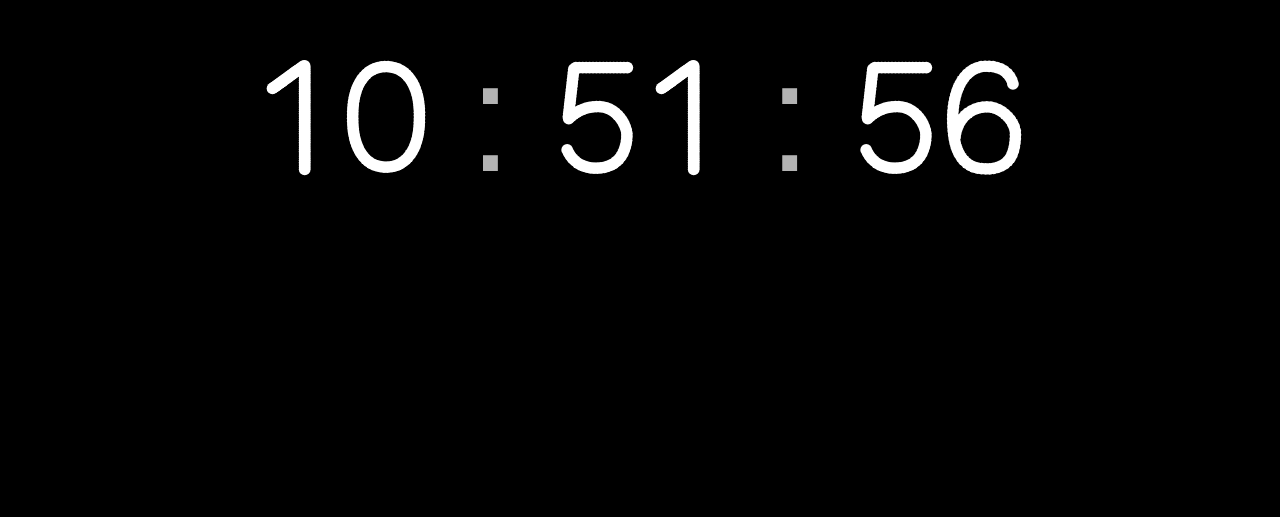
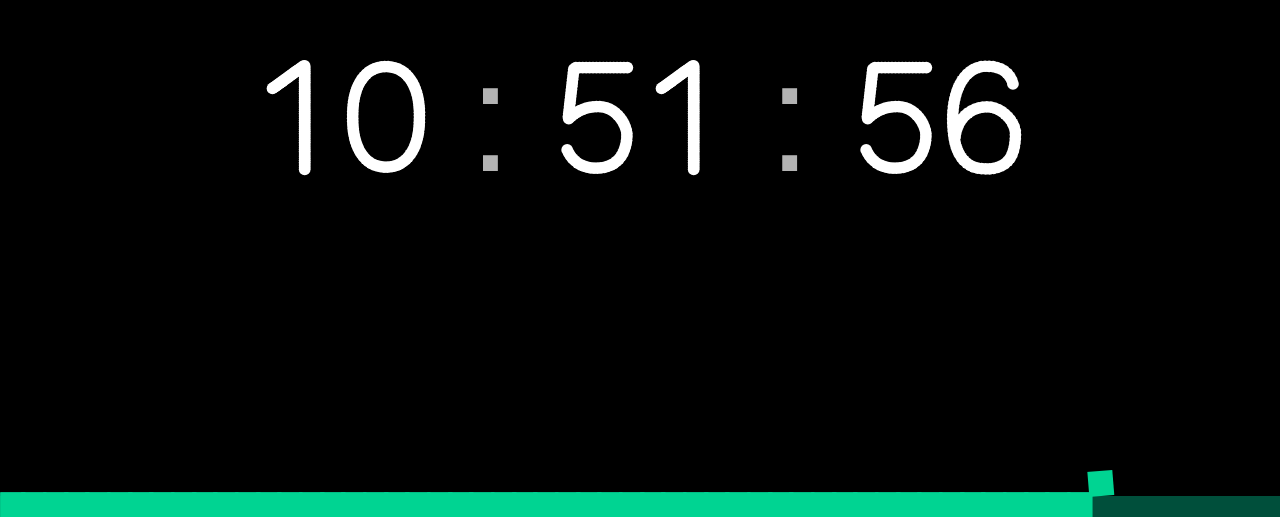
Before and after one commit to mohitvirli/focus-clock, a Next.js app: page / in a window 1280 px wide. Shown: the part 283-800 px from the top of the page. Built offline with nearby package versions, Linux system fonts and the light colour scheme.

Commit message:
Added progress bar

```diff
--- /dev/null
+++ b/app/components/Progress.tsx
@@ -0,0 +1,67 @@
+'use client';
+
+import { useAnimate } from "framer-motion";
+import { useEffect, useState } from "react";
+
+export const Progress = () => {
+  const divs = new Array(60).fill(null);
+  const [scope, animate] = useAnimate()
+  const [width, setWidth] = useState(0);
+
+  useEffect(() => {
+    const handleResize = () => {
+      const newWidth = (window.innerWidth ?? 0) / divs.length;
+      setWidth(newWidth);
+    };
+    window.addEventListener("resize", handleResize);
+    handleResize();
+    return () => window.removeEventListener("resize", handleResize)
+  }, []);
+
+  useEffect(() => {
+    if (!scope.current) return;
+
+    [...scope.current.children].slice(0, new Date().getMinutes()).forEach((child, index) => {
+      animate(child, {
+        bottom: 0,
+        opacity: 1,
+        rotate: '180deg',
+      }, { duration: 1, delay: index * 0.03, ease: "easeInOut" });
+    });
+
+    const interval = setInterval(() => {
+      const now = new Date();
+      const seconds = now.getSeconds();
+      const minutes = now.getMinutes();
+      const progress = seconds / 59;
+      animate(scope.current.children[minutes], {
+        bottom: 400 * (1 - progress),
+        opacity: 0.2 + seconds / 50,
+        rotate: `${progress*90}deg`,
+      }, { duration: 1 });
+
+    }, 1000);
+
+    return () => clearInterval(interval);
+  }, []);
+
+  return (
+    <div className="w-full flex fixed bottom-0 bg-emerald-900" style={{ height: `${width}px`}}ref={scope}>
+      {divs.map((_, index) => (
+        <div
+          key={index}
+          className="bg-emerald-400 border-emerald-400 border-2"
+          style={{
+            position: 'absolute',
+            width: `${width}px`,
+            height: `${width}px`,
+            bottom: '400px',
+            opacity: 0,
+            boxSizing: 'content-box',
+            left: `${index * width}px`,
+          }}
+        />
+      ))}
+    </div>
+  )
+}
--- a/app/page.tsx
+++ b/app/page.tsx
@@ -1,9 +1,11 @@
+import { Progress } from "./components/Progress";
 import { Time } from "./Time";
 
 export default function Home() {
   return (
-    <div className="flex flex-col items-center justify-center h-screen bg-black text-white">
+    <div className="flex flex-col items-center justify-center h-screen w-[100dvw] bg-black text-white">
       <Time />
+      <Progress />
     </div>
   );
 }
```
